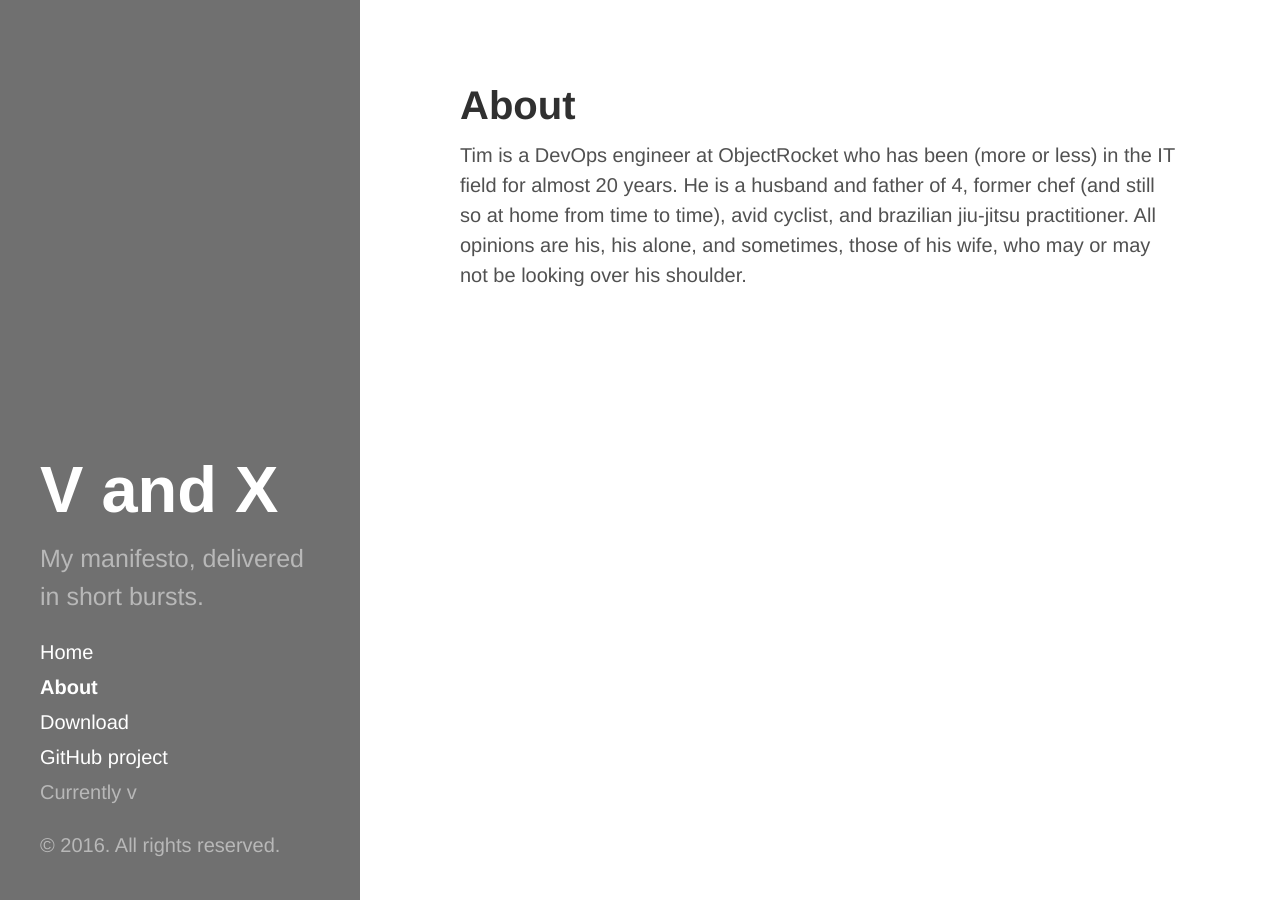
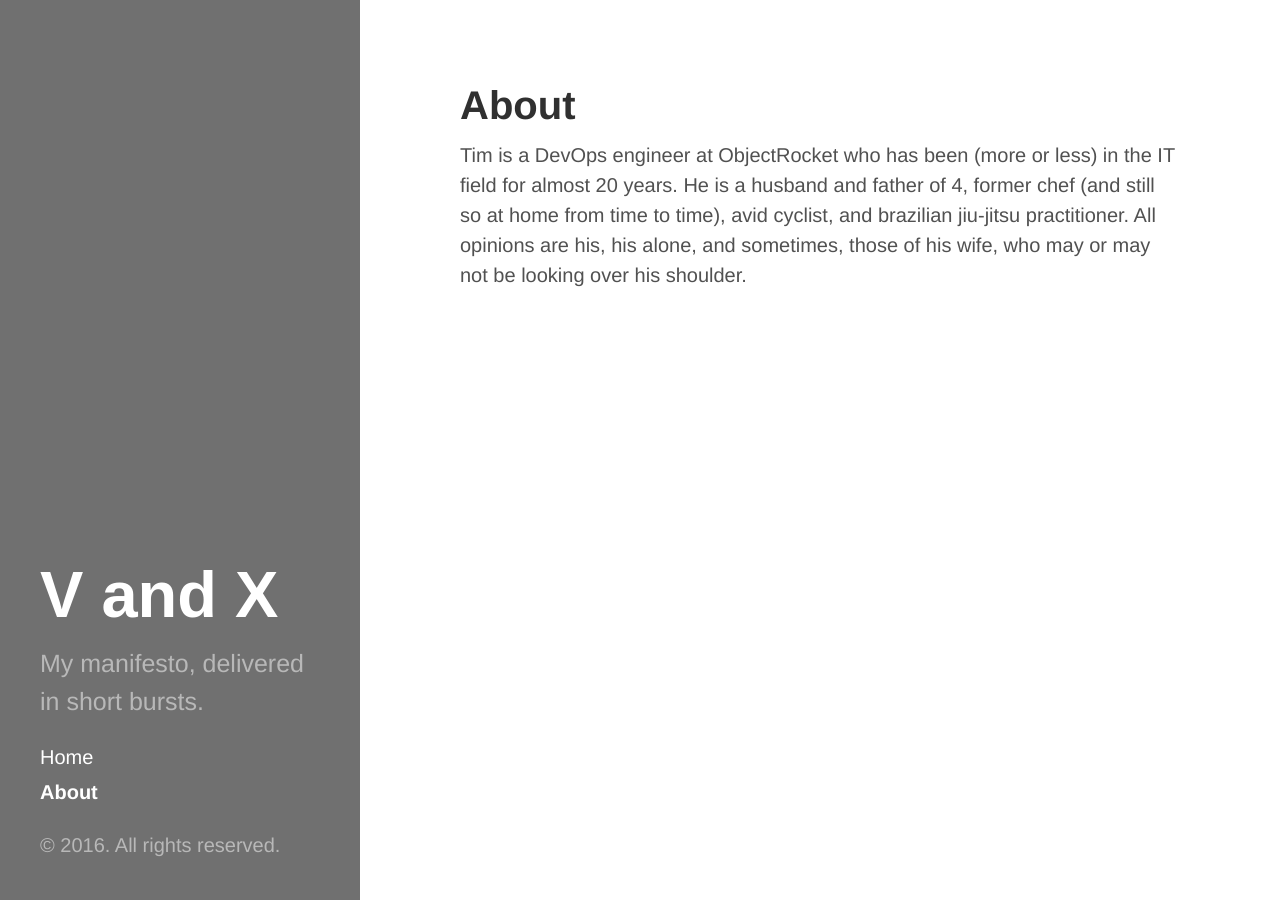
Before and after one commit to TimBanks/blog, a Jekyll site: the page built from about.md, in a window 1280 px wide. Built offline with Jekyll 4.4.1, drawn with Linux system fonts in a browser that asks for light colours.

Commit message:
changed side links

```diff
--- a/_includes/sidebar.html
+++ b/_includes/sidebar.html
@@ -26,9 +26,7 @@
         {% endif %}
       {% endfor %}
 
-      <a class="sidebar-nav-item" href="{{ site.github.repo }}/archive/v{{ site.version }}.zip">Download</a>
-      <a class="sidebar-nav-item" href="{{ site.github.repo }}">GitHub project</a>
-      <span class="sidebar-nav-item">Currently v{{ site.version }}</span>
+      <a class="sidebar-nav-item" href="{{ site.github_username }}"></a>
     </nav>
 
     <p>&copy; {{ site.time | date: '%Y' }}. All rights reserved.</p>
```
